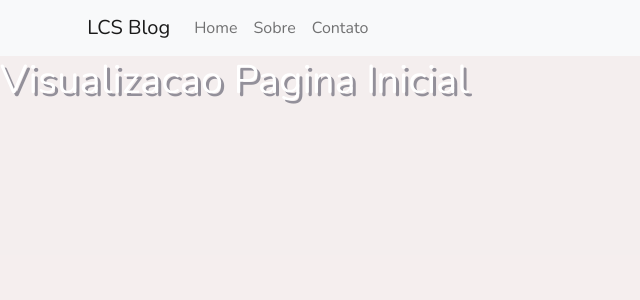
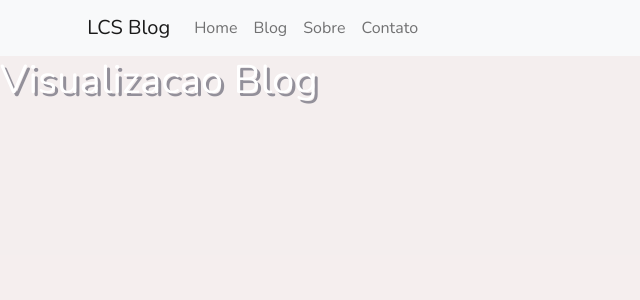
Before and after one commit to carloshsanto/blog, a React (Create React App) app: page /Blog in a window 1280 px wide. Before the commit this address led to /. Shown: the top 300 px of the page, without its empty margins (0-640 px from the left). Built offline with nearby package versions, Linux system fonts and the light colour scheme.

Commit message:
pagina blog

```diff
--- a/src/App.js
+++ b/src/App.js
@@ -5,6 +5,7 @@
 
 // importar componentes criados
 import About from './Pages/About/About';
+import Blog from './Pages/Blog/Blog'
 import Home from './Pages/Home/Home';
 import Contact from './Pages/Contact/Contact';
 import NavBarApp from './Layouts/Navbar/Navbar';
@@ -18,6 +19,7 @@
         <Routes>
             <Route path='/' element={<NavBarApp />}>
                 <Route index element={<Home /> } />
+                <Route path='Blog' element={<Blog /> } />
                 <Route path='About' element={<About /> } />
                 <Route path='Contact' element={<Contact /> } />
 
--- a/src/Layouts/Navbar/Navbar.js
+++ b/src/Layouts/Navbar/Navbar.js
@@ -19,13 +19,13 @@
                     <Navbar.Collapse id="basic-navbar-nav">
                         <Nav className="me-auto">
                             <Nav.Link as={Link} to="/" >Home</Nav.Link>
+                            <Nav.Link as={Link} to="/Blog" >Blog</Nav.Link>
                             <Nav.Link as={Link} to="/About" >Sobre</Nav.Link>
                             <Nav.Link as={Link} to="/Contact" >Contato</Nav.Link>
                         </Nav>
                     </Navbar.Collapse>
                 </Container>
             </Navbar>
-
 
         <section>
             <Outlet></Outlet>
--- /dev/null
+++ b/src/Pages/Blog/Blog.js
@@ -0,0 +1,8 @@
+const Blog = () => {
+    return(
+        <div>
+            <h1>Visualizacao  Blog</h1>
+        </div>
+    )
+}
+export default  Blog
```
